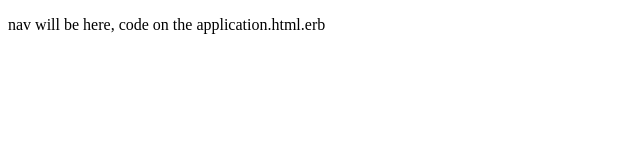
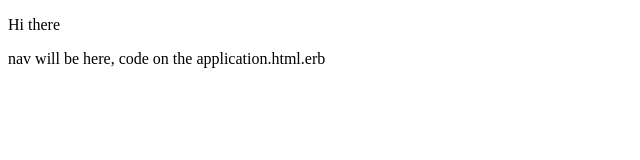
Before and after one commit to Rediet-art/wdd-github, a plain HTML site: page index.html in a window 1280 px wide. Shown: the whole page, without its empty margins (0-640 px from the left). Drawn offline with Linux system fonts and the light colour scheme.

Commit message:
added code

```diff
--- a/index.html
+++ b/index.html
@@ -6,11 +6,11 @@
 
 
 
- <body>
-
+	<body>
+    <p> Hi there </P>
     <p> nav will be here, code on the application.html.erb </p>
 
 
     <!-- footer -->
-  </body>
+	</body>
 </html>
```
